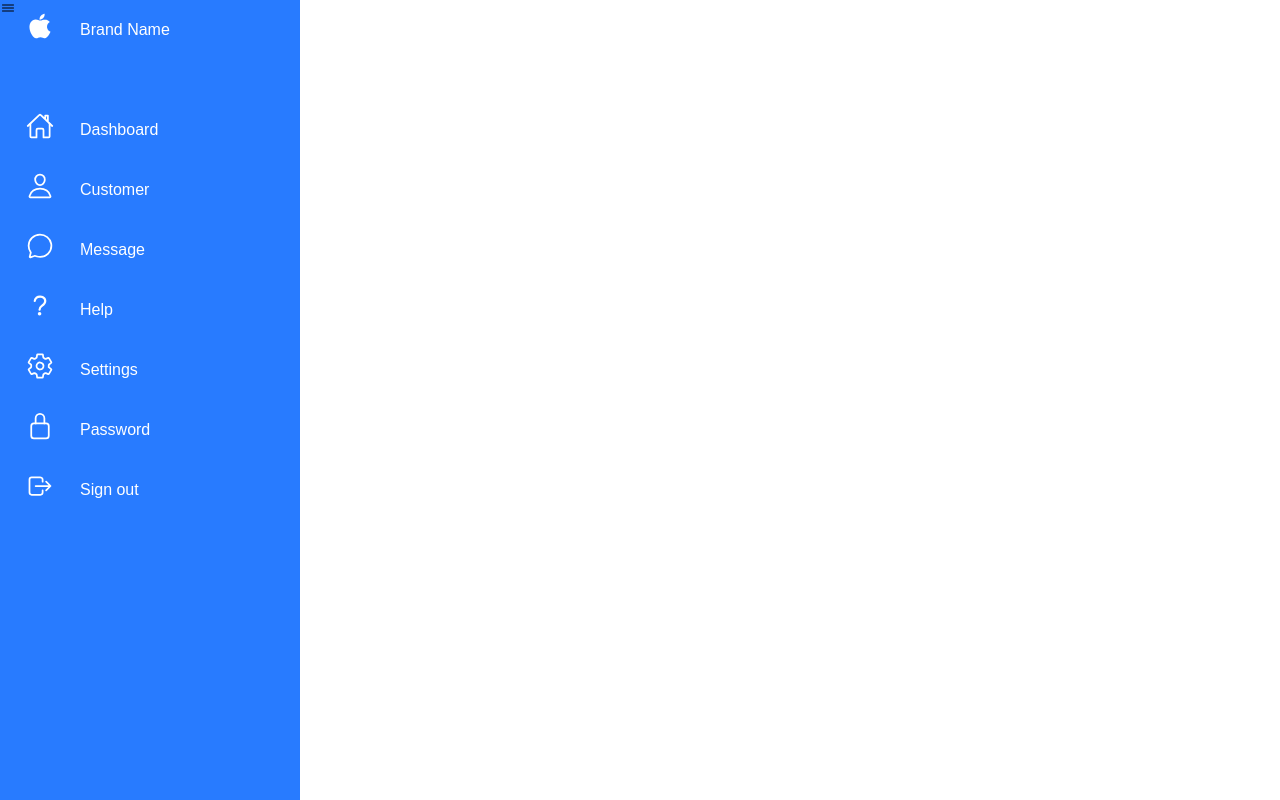
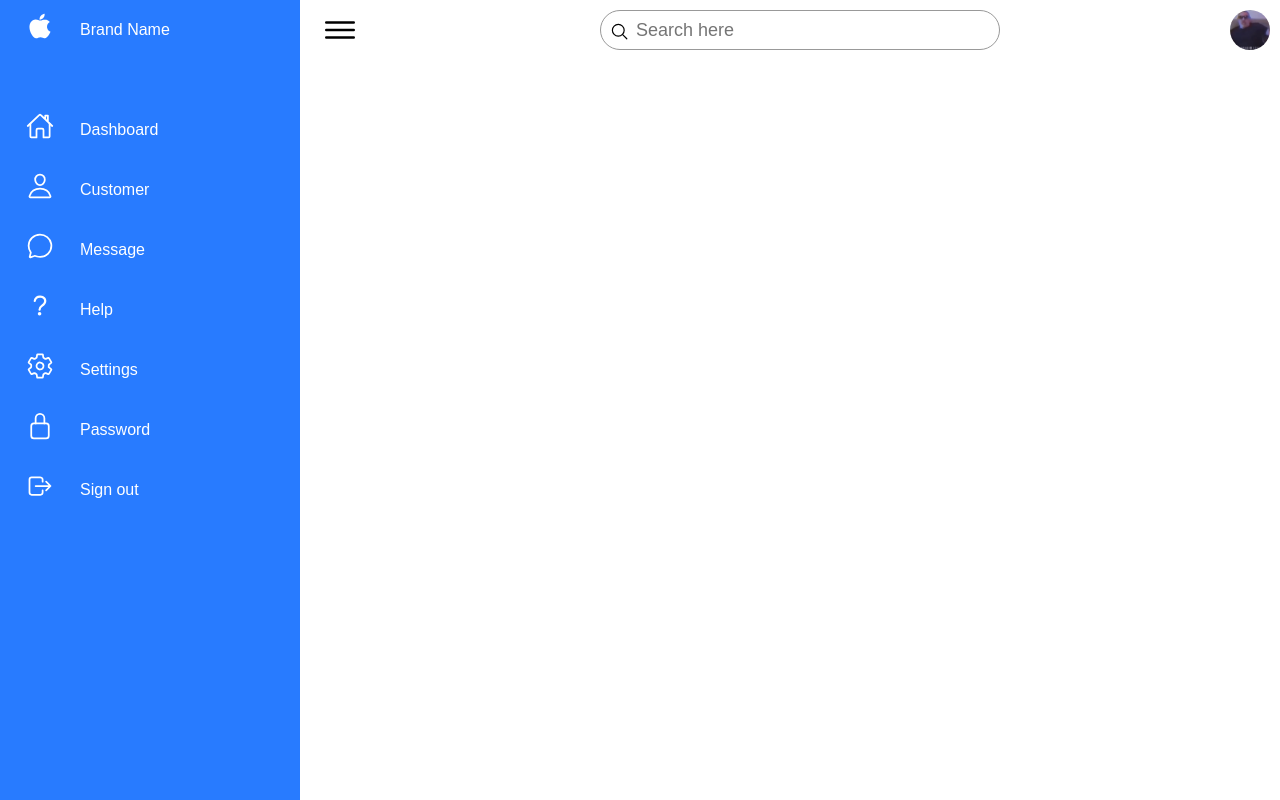
Before and after one commit to Darkhider23/Admin-Dashboard, a plain HTML site: page index.html in a window 1280 px wide. Drawn offline with nearby package versions, Linux system fonts and the light colour scheme.

Commit message:
finished the styiling and functionality of the side bar(the menu). Functionality: maximize minimize the bar

```diff
--- a/index.html
+++ b/index.html
@@ -66,23 +66,39 @@
           </li>
         </ul>
       </div>
+
+<!--main-->
+
       <div class="main">
         <div class="topbar">
           <div class="toggle">
             <ion-icon name="menu-outline"></ion-icon>
           </div>
+<!--search-->
           <div class="search">
             <label>
               <input type="text" placeholder="Search here">
+              <ion-icon name="search-outline"></ion-icon>
             </label>
           </div>
+          <div class="user">
+            <img src="user.jpg">
+          </div>
         </div>
-
       </div>
     </div>
     <script type="module" src="https://unpkg.com/ionicons@5.5.2/dist/ionicons/ionicons.esm.js"></script>
     <script nomodule src="https://unpkg.com/ionicons@5.5.2/dist/ionicons/ionicons.js"></script>
     <script>
+      //Menu toggle
+      let toggle = document.querySelector('.toggle');
+      let navigation = document.querySelector('.navigation');
+      let main = document.querySelector('.main');
+  toggle.onclick=function(){
+    navigation.classList.toggle('active');
+    main.classList.toggle('active');
+  }
+
       let list = document.querySelectorAll('.navigation li')
       function activeLink(){
         list.forEach((item) =>
--- a/style.css
+++ b/style.css
@@ -29,6 +29,9 @@ body{
   border-left:10px solid var(--blue);
   transition: 0.5s;
   overflow: hidden;
+}
+.navigation.active{
+  width: 80px;
 }
 .navigation ul{
   position: absolute;
@@ -109,3 +112,81 @@ body{
   box-shadow:35px -35px 0 10px var(--white);
   pointer-events: none;
 }
+/* main */
+
+.main{
+  position: absolute;
+  width: calc(100% - 300px);
+  left: 300px;
+  min-height: 100vh;
+  background: var(--white);
+  transition: 0.5s;
+}
+.main.active{
+  width: calc(100% - 80px);
+  left:80px;
+}
+.main img{
+  width: 100px;
+}
+.topbar{
+  width: 100%;
+  height: 60px;
+  display: flex;
+  justify-content: space-between;
+  align-items: center;
+  padding: 0 10px;
+}
+.toggle{
+  position: relative;
+  width: 60px;
+  height: 60px;
+  display: flex;
+  justify-content: center;
+  align-items: center;
+  font-size:2.5em;
+  cursor: pointer;
+}
+
+.search{
+  position: relative;
+  width: 400px;
+  margin: 0 10px;
+}
+
+.search label{
+  position: relative;
+  width: 100%;
+}
+.search label input{
+  width: 100%;
+  height: 40px;
+  border-radius: 40px;
+  padding: 5px 20px;
+  padding-left: 35px;
+  font-size:18px;
+  outline: none;
+  border: 1px solid var(--black2);
+}
+.search label ion-icon{
+  position: absolute;
+  top:0;
+  left:10px;
+  font-size:1.2em;
+}
+.user{
+  position: relative;
+  width: 40px;
+  height: 40px;
+  border-radius: 50%;
+  overflow: hidden;
+  cursor: pointer;
+}
+.user img{
+  position: absolute;
+  top:0;
+  left: 0;
+  width: 100%;
+  height: 100%;
+  object-fit: cover;
+}
```
Also changed, not shown: user.jpg (added).
